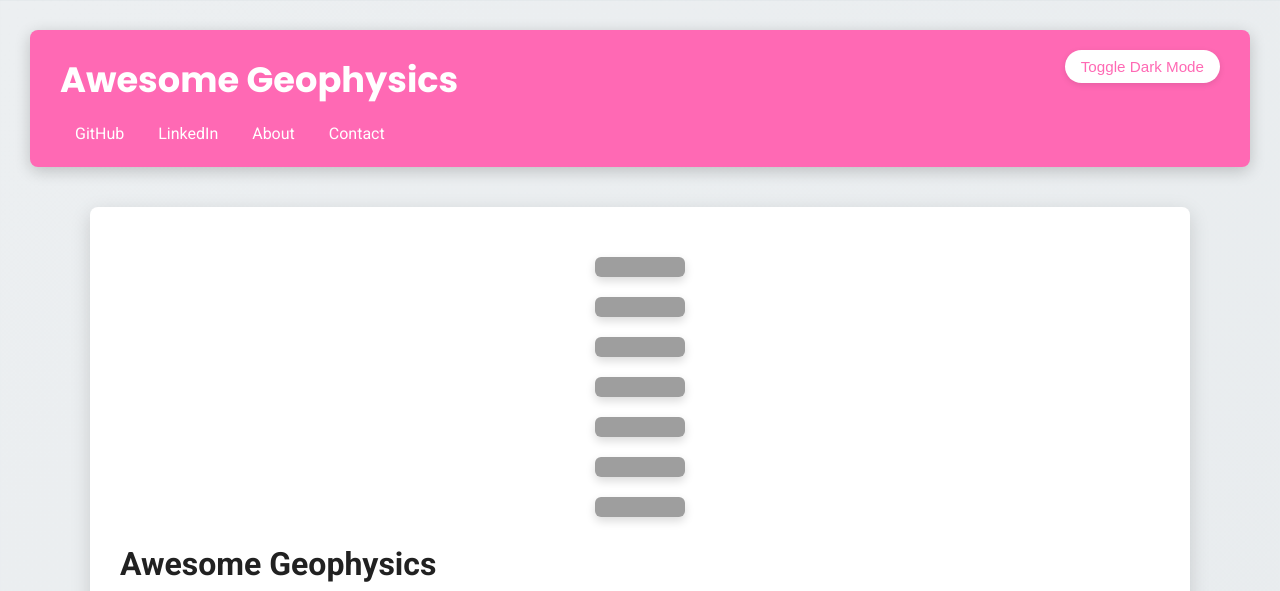
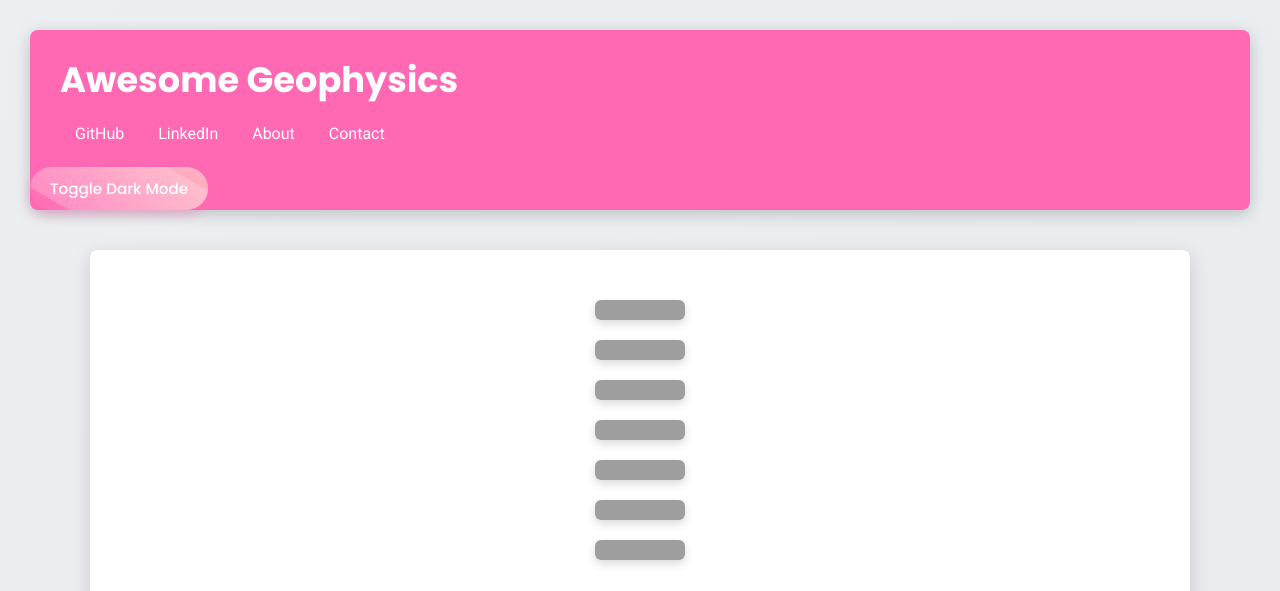
Before and after one commit to knible/awesome-geophysics, a Jekyll site: the page built from index.md, in a window 1280 px wide and 1400 px high. Shown: the top 591 px of the window. Built offline with Jekyll 4.4.1, drawn with Linux system fonts in a browser that asks for light colours; grey boxes are pictures that could not be loaded.

Commit message:
Update default.html

```diff
--- a/_layouts/default.html
+++ b/_layouts/default.html
@@ -137,32 +137,59 @@
         position: absolute;
         top: 20px;
         right: 30px;
-        background: #fff;
-        color: #ff69b4;
+        background: linear-gradient(45deg, #ff69b4, #ffb6c1); /* Gradient from Barbie pink to light pink */
+        color: #fff;
         border: none;
-        padding: 8px 16px;
+        padding: 10px 20px;
         border-radius: 25px;
         cursor: pointer;
         font-size: 0.95rem;
         font-weight: 500;
-        box-shadow: 0 2px 6px rgba(0, 0, 0, 0.1);
-        transition: background 0.3s ease, color 0.3s ease, transform 0.2s ease;
+        font-family: "Poppins", sans-serif;
+        box-shadow: 0 4px 12px rgba(255, 105, 180, 0.4); /* Pink glow */
+        transition: all 0.3s ease;
+        overflow: hidden;
+        position: relative;
       }
 
       .theme-toggle:hover {
-        background: #ffb6c1;
-        color: #fff;
-        transform: translateY(-2px);
+        background: linear-gradient(45deg, #ffb6c1, #ff69b4); /* Reverse gradient on hover */
+        transform: scale(1.05); /* Slight scale up */
+        box-shadow: 0 6px 16px rgba(255, 105, 180, 0.6); /* Stronger glow */
       }
 
+      .theme-toggle:active {
+        transform: scale(0.95); /* Slight shrink on click */
+      }
+
+      /* Pseudo-element for a shiny effect */
+      .theme-toggle::before {
+        content: "";
+        position: absolute;
+        top: -50%;
+        left: -50%;
+        width: 200%;
+        height: 200%;
+        background: rgba(255, 255, 255, 0.2);
+        transform: rotate(30deg);
+        transition: all 0.5s ease;
+        pointer-events: none;
+      }
+
+      .theme-toggle:hover::before {
+        left: 100%; /* Shine moves across on hover */
+      }
+
+      /* Dark Mode Styles for Theme Toggle */
       body.dark-mode .theme-toggle {
-        background: #505050;
-        color: #ffb6c1;
+        background: linear-gradient(45deg, #505050, #ffb6c1); /* Dark gray to pink gradient */
+        color: #fff;
+        box-shadow: 0 4px 12px rgba(255, 182, 193, 0.4); /* Softer pink glow */
       }
 
       body.dark-mode .theme-toggle:hover {
-        background: #616161;
-        color: #fff;
+        background: linear-gradient(45deg, #616161, #fff); /* Gray to white gradient */
+        box-shadow: 0 6px 16px rgba(255, 255, 255, 0.5); /* White glow */
       }
 
       /* Animations */
@@ -198,7 +225,7 @@
         .theme-toggle {
           top: 15px;
           right: 15px;
-          padding: 6px 12px;
+          padding: 8px 16px;
           font-size: 0.85rem;
         }
       }
```
